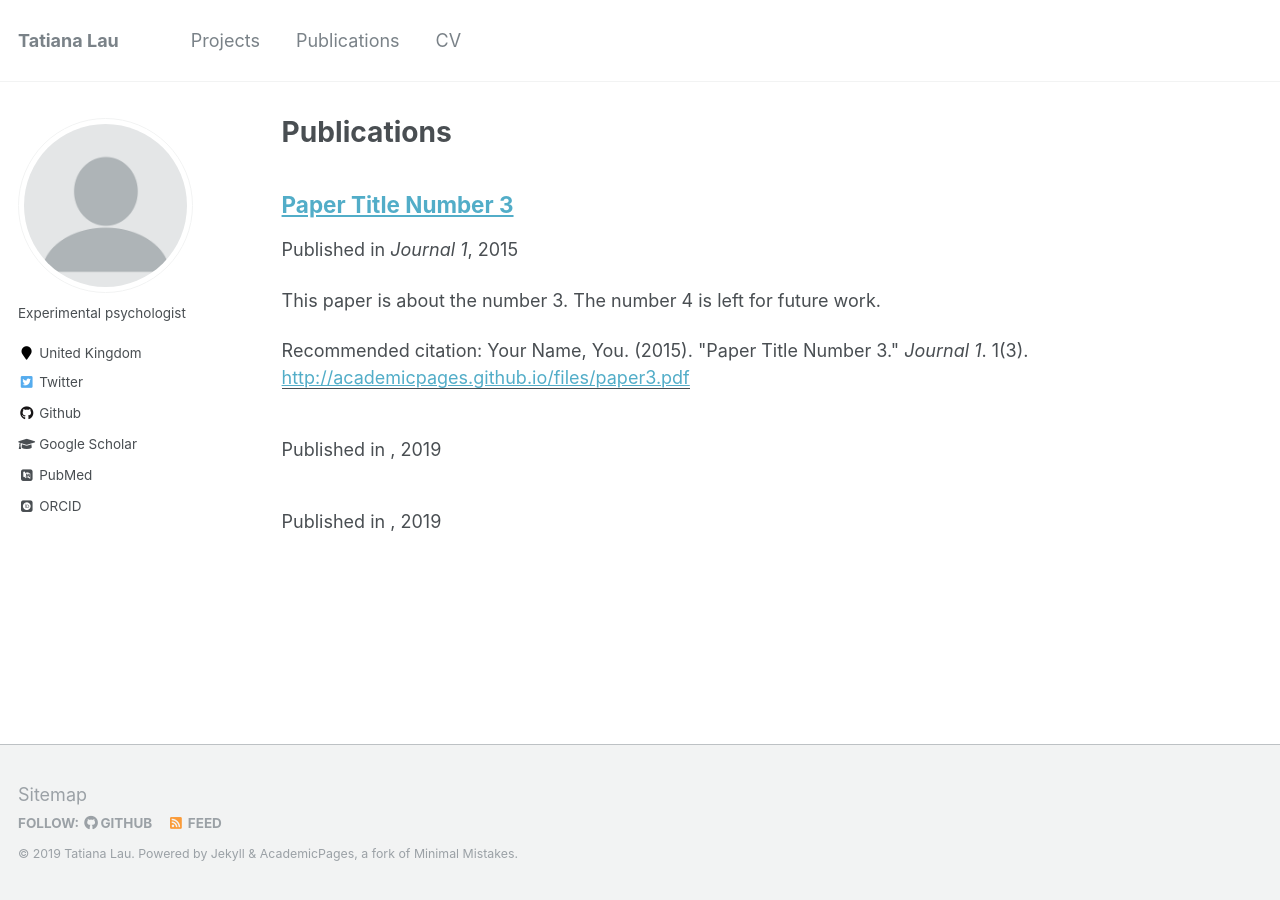
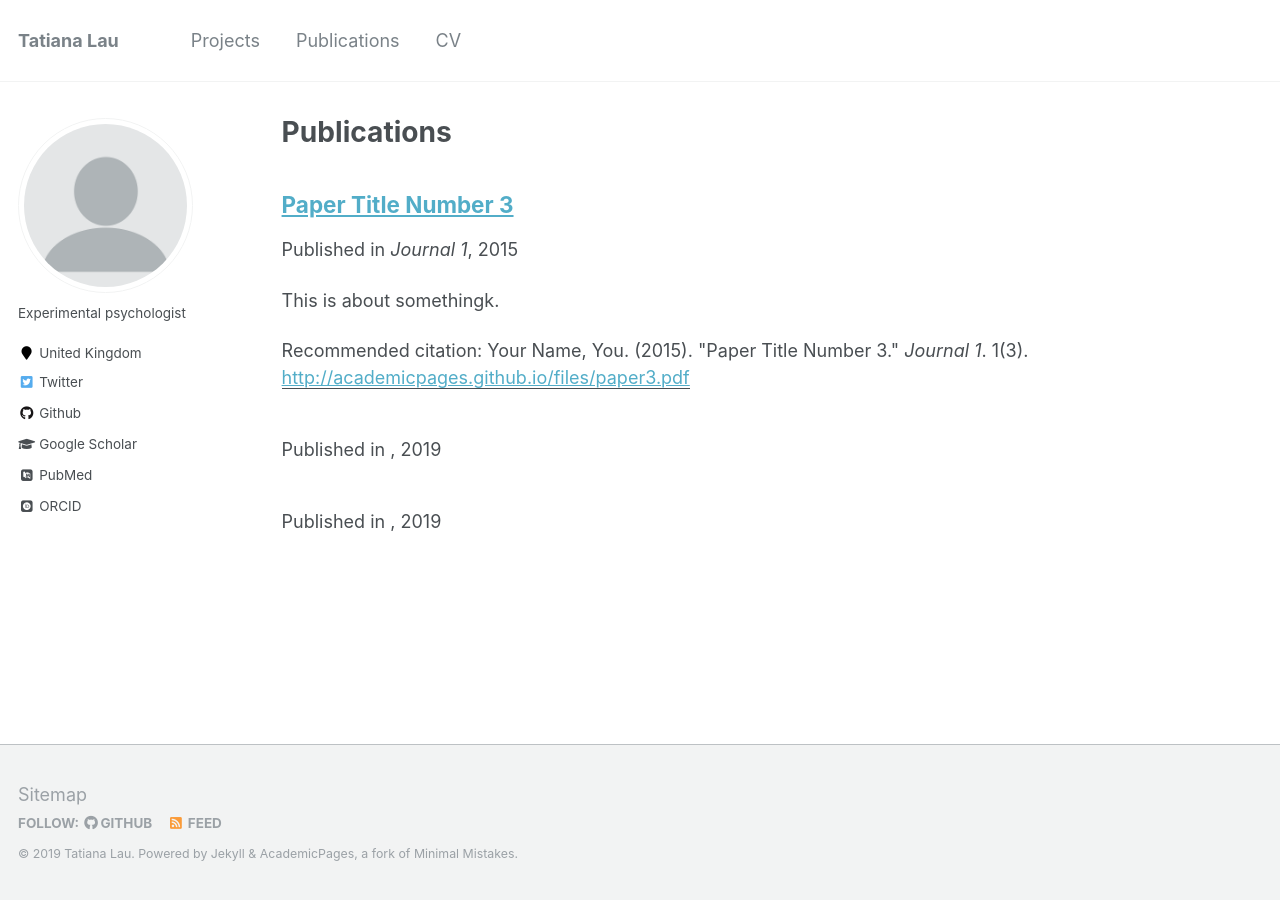
Before and after one commit to tlau1860/tlau1860.github.io, a Jekyll site: the page built from _pages/publications.md, in a window 1280 px wide. Built offline with Jekyll 4.4.1, drawn with Linux system fonts in a browser that asks for light colours; some web fonts are replaced.

Commit message:
does this work

```diff
--- a/_publications/2015-10-01-paper-title-number-3.md
+++ b/_publications/2015-10-01-paper-title-number-3.md
@@ -2,8 +2,8 @@
 title: "Paper Title Number 3"
 collection: publications
 permalink: /publication/2015-10-01-paper-title-number-3
-excerpt: 'This paper is about the number 3. The number 4 is left for future work.'
-date: 2015-10-01
+excerpt: 'This is about somethingk.'
+date: 2015-08-01
 venue: 'Journal 1'
 paperurl: 'http://academicpages.github.io/files/paper3.pdf'
 citation: 'Your Name, You. (2015). &quot;Paper Title Number 3.&quot; <i>Journal 1</i>. 1(3).'
```
